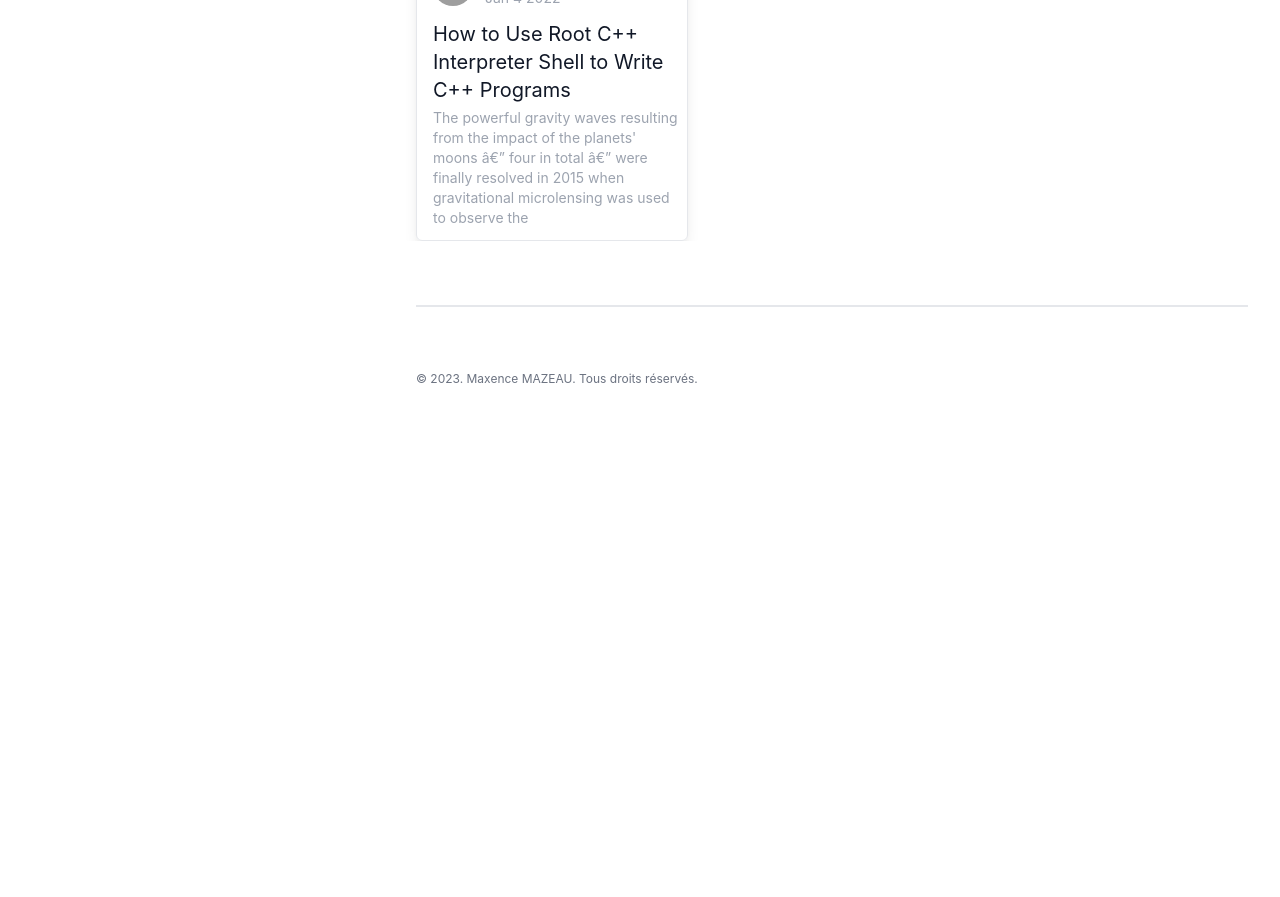
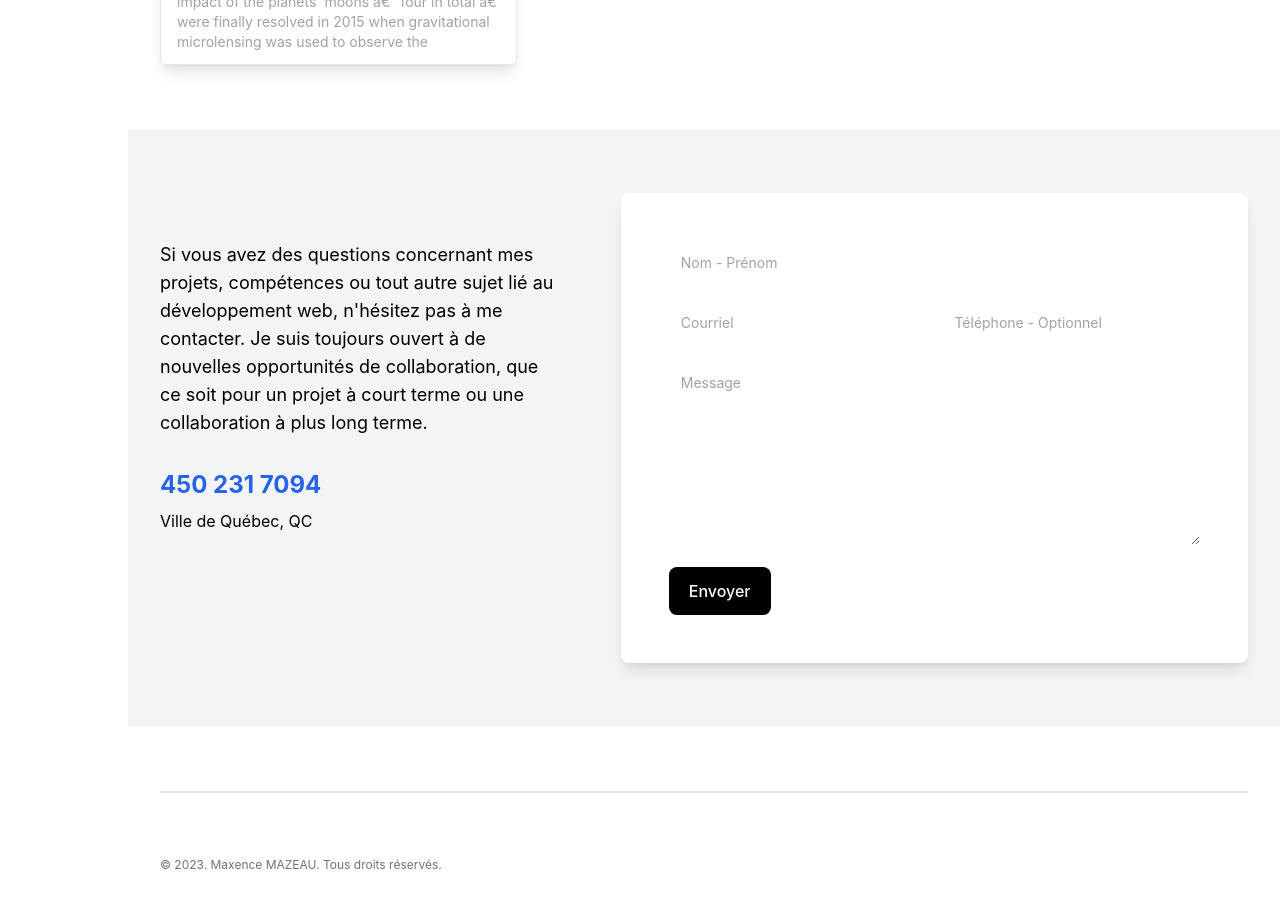
Before and after one commit to maxencemazeau/portfolio, a React (Create React App) app: page / in a window 1280 px wide. Shown: the part 1900-2797 px from the top of the page. Before the commit the page ends 2351 px from the top, so only its background shows below. Built offline with nearby package versions, Linux system fonts and the light colour scheme; grey boxes are pictures that could not be loaded.

Commit message:
Formulaire contact + Texte

```diff
--- a/src/component/Contact.js
+++ b/src/component/Contact.js
@@ -0,0 +1,87 @@
+import React from "react"
+
+export default function Contact() {
+
+return(
+<section className="bg-gray-100 mt-16">
+  <div className="mx-auto max-w-screen-xl px-4 py-16 sm:px-6 lg:px-8">
+    <div className="grid grid-cols-1 gap-x-16 gap-y-8 lg:grid-cols-5">
+      <div className="lg:col-span-2 lg:py-12">
+        <p className="max-w-xl text-lg">
+        Si vous avez des questions concernant mes projets, compétences ou tout autre sujet lié au développement web, n'hésitez pas à me contacter. Je suis toujours ouvert à de nouvelles opportunités de collaboration,
+         que ce soit pour un projet à court terme ou une collaboration à plus long terme.
+        </p>
+
+        <div className="mt-8">
+          <a className="text-2xl font-bold text-blue-600">
+            450 231 7094
+          </a>
+
+          <address className="mt-2 not-italic">
+            Ville de Québec, QC
+          </address>
+        </div>
+      </div>
+
+      <div className="rounded-lg bg-white p-8 shadow-lg lg:col-span-3 lg:p-12">
+        <form action="" className="space-y-4">
+          <div>
+            <label className="sr-only" for="name">Nom - Prénom</label>
+            <input
+              className="w-full rounded-lg border-gray-200 p-3 text-sm"
+              placeholder="Nom - Prénom"
+              type="text"
+              id="name"
+            />
+          </div>
+
+          <div className="grid grid-cols-1 gap-4 sm:grid-cols-2">
+            <div>
+              <label className="sr-only" for="email">Courriel</label>
+              <input
+                className="w-full rounded-lg border-gray-200 p-3 text-sm"
+                placeholder="Courriel"
+                type="email"
+                id="email"
+              />
+            </div>
+
+            <div>
+              <label className="sr-only" for="phone">Téléphone - Optionnel</label>
+              <input
+                className="w-full rounded-lg border-gray-200 p-3 text-sm"
+                placeholder="Téléphone - Optionnel"
+                type="tel"
+                id="phone"
+              />
+            </div>
+          </div>
+
+
+
+          <div>
+            <label className="sr-only" for="message">Message</label>
+
+            <textarea
+              className="w-full rounded-lg border-gray-200 p-3 text-sm"
+              placeholder="Message"
+              rows="8"
+              id="message"
+            ></textarea>
+          </div>
+
+          <div className="mt-4">
+            <button
+              type="submit"
+              className="inline-block w-full rounded-lg bg-black px-5 py-3 font-medium text-white sm:w-auto"
+            >
+              Envoyer
+            </button>
+          </div>
+        </form>
+      </div>
+    </div>
+  </div>
+</section>
+)
+}
--- a/src/component/NombreProjet.js
+++ b/src/component/NombreProjet.js
@@ -12,7 +12,7 @@ export default function NombreProjet(){
     ]
 
     return (
-        <section className="py-14">
+        <section className="py-14 -mt-8">
             <div className="max-w-screen-xl mx-auto px-4 text-gray-600 md:px-8">
                 <div className="max-w-2xl mx-auto text-center">
                     <h3 className="text-gray-800 text-3xl font-semibold sm:text-4xl">
--- a/src/component/Projet.js
+++ b/src/component/Projet.js
@@ -40,7 +40,7 @@ export default function Projet () {
     ]
 
     return (
-        <section className="mt-12 mx-auto px-4 max-w-screen-xl md:px-8">
+        <section className="mt-8 mx-auto px-4 max-w-screen-xl md:px-8">
             <div className="text-center">
                 <h1 className="text-3xl text-gray-800 font-semibold">
                     Blog
--- a/src/page/home.js
+++ b/src/page/home.js
@@ -4,6 +4,7 @@ import Header from "../component/Header";
 import Projet from "../component/Projet";
 import Footer from "../component/Footer";
 import HeroSection from "../component/HeroSection";
+import Contact from "../component/Contact";
 
 export default function Home() {
   const [headerHeight, setHeaderHeight] = useState("h-16");
@@ -19,13 +20,14 @@ export default function Home() {
   return (
     <div className="flex flex-col lg:flex-row">
 
-      <div className={` rounded-lg bg-gray-100 lg:w-64 ${headerHeight}`}>
+      <div className={`rounded-lg bg-gray-100 ${headerHeight} lg:fixed`}>
         <Header handleHeight={handleHeaderHeight} />
       </div>
       <div className="flex flex-col flex-1 lg:ml-32">
         <HeroSection />
         <NombreProjet />
         <Projet />
+        <Contact />
         <Footer />
       </div>
     </div>
```
Also changed, not shown: src/component/HeroSection.js.
